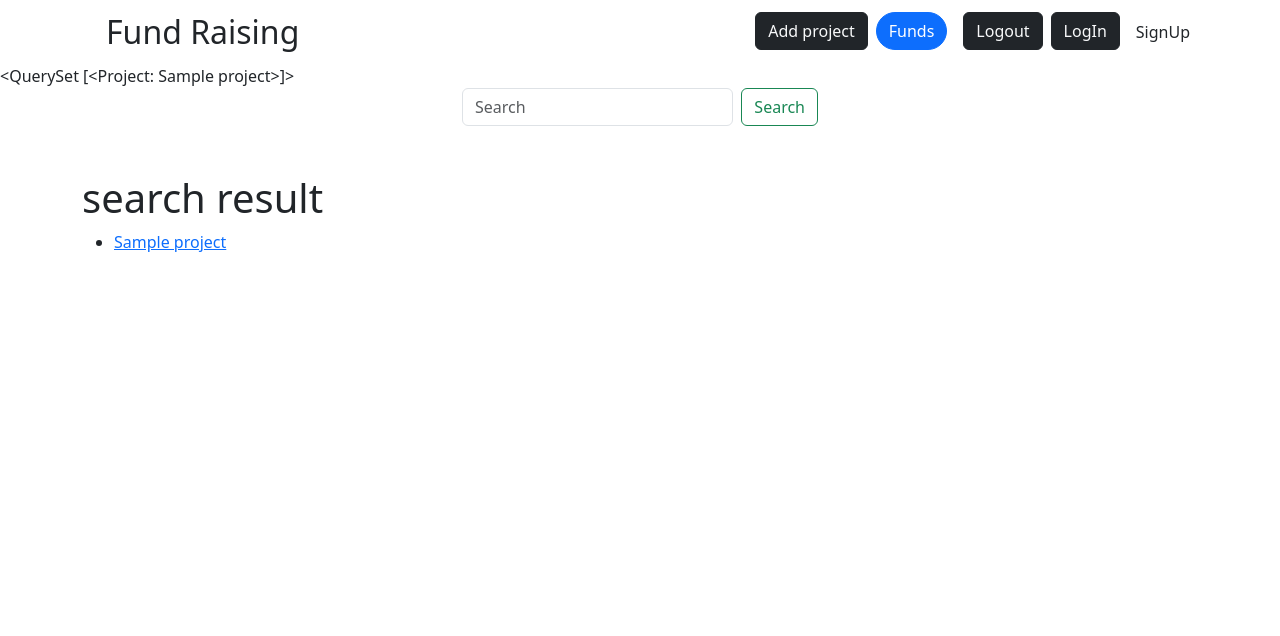
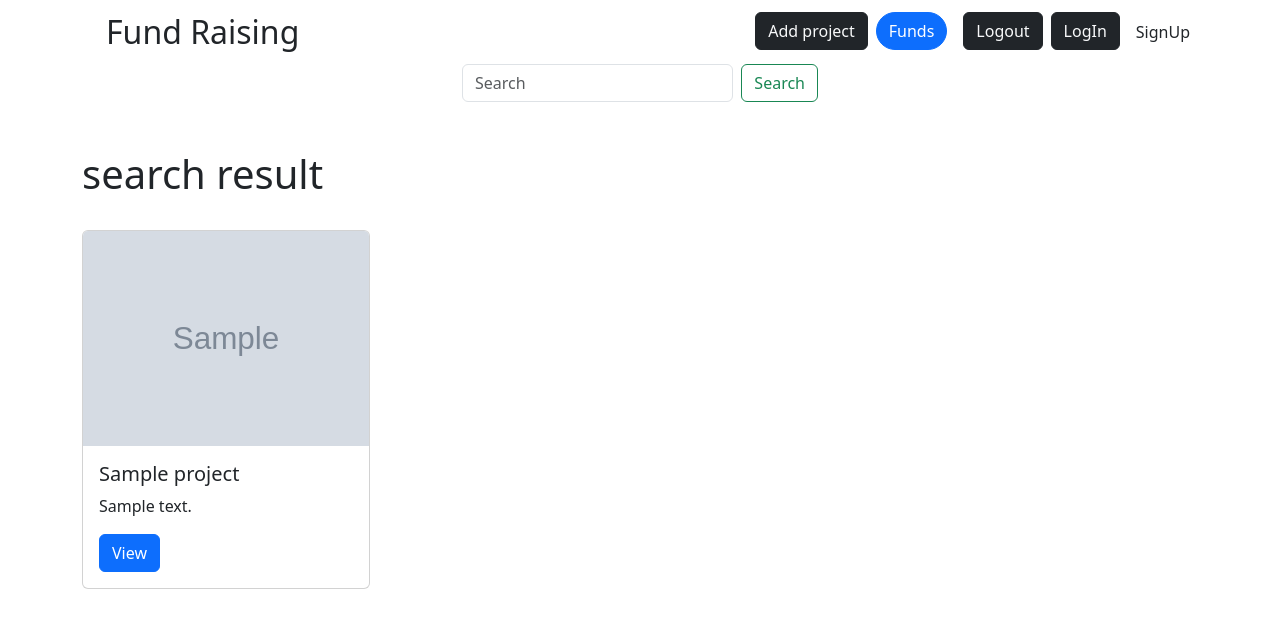
Before and after one commit to Mustafa-Badr98/django-Crowd-Funding-Web-app, a Django app: page /projects/searched/ in a window 1280 px wide. Shown: the top 636 px of the page. Run offline with Django 4.2, Linux system fonts and the light colour scheme; tables that the repository leaves empty hold one stand-in row (values such as "Sample post"); grey boxes marked "Sample" are stand-in pictures; some libraries are stand-ins or nearby versions.

Commit message:
add some style to the search result page to display the projects in cards.

```diff
--- a/crowd_funding/projects/templates/proj/search_project_page.html
+++ b/crowd_funding/projects/templates/proj/search_project_page.html
@@ -8,7 +8,6 @@
 
 {% block landingSection %}
 
-{{projectsList}}
 
 <div class="container">
     <div class="row">
@@ -26,22 +25,26 @@
         <h1> search result</h1>
     </div>
 
-    {% for pro in projectsList %}
-    <ul>
-        <li> <a href="">
-                {{pro.title}}
-            </a>
-        </li>
-    </ul>
 
 
+    <div class="row mt-4 pb-5">
+        <div class="container">
+            <div class="row">
+                {% for simProject in projectsList  %}
+                <div class="col-3">
+                    <div class="card" style="width: 18rem;">
+                        <img src="{{simProject.get_main_image_url}}" class="card-img-top" alt="...">
+                        <div class="card-body">
+                            <h5 class="card-title">{{simProject.title}}</h5>
+                            <p class="card-text">{{simProject.details}}</p>
+                            <a href="{{simProject.get_show_url}}" class="btn btn-primary">View</a>
+                        </div>
+                    </div>
+                </div>
+                {% endfor %}
 
+            </div>
+        </div>
+    </div>
 
-    {% endfor %}
-
-
-
-</div>
-</div>
-
-{% endblock landingSection %}
+    {% endblock landingSection %}
```
